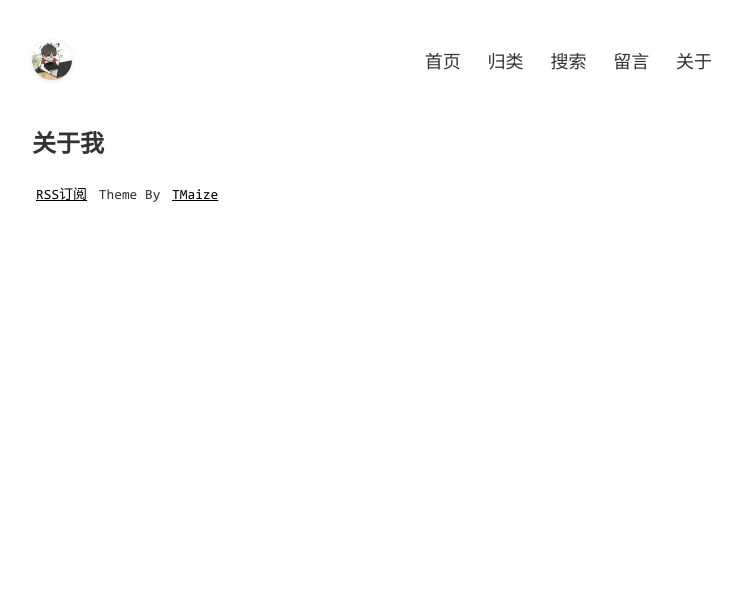
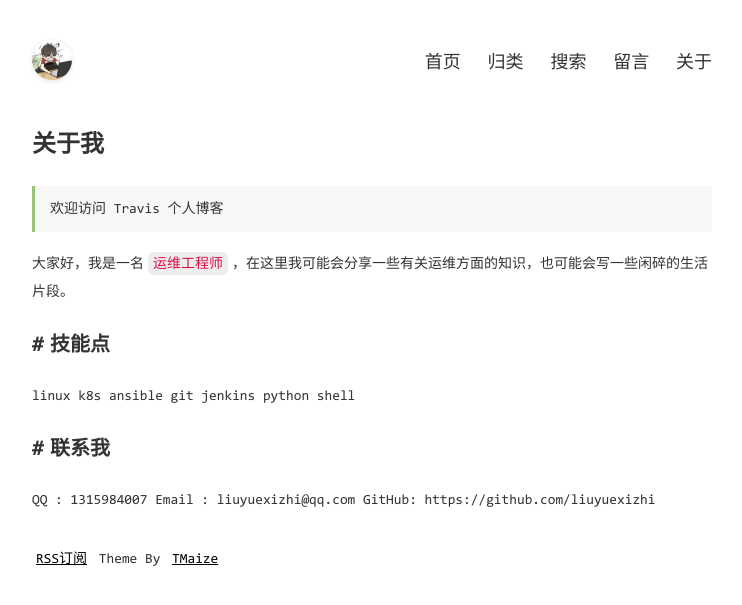
Before and after one commit to liuyuexizhi/liuyuexizhi.github.io, a Jekyll site: the page built from pages/about.md, in a window 1280 px wide. Shown: the top 605 px of the page, without its empty margins (268-1010 px from the left). Built offline with Jekyll 4.4.1, drawn with Linux system fonts in a browser that asks for light colours.

Commit message:
auto push

```diff
--- a/pages/about.md
+++ b/pages/about.md
@@ -2,3 +2,14 @@
 layout: mypost
 title: 关于我
 ---
+> 欢迎访问 Travis 个人博客
+
+大家好，我是一名`运维工程师`，在这里我可能会分享一些有关运维方面的知识，也可能会写一些闲碎的生活片段。
+
+# 技能点
+linux k8s ansible git jenkins python shell
+
+# 联系我
+QQ    : 1315984007
+Email : liuyuexizhi@qq.com
+GitHub: https://github.com/liuyuexizhi
--- a/static/css/post.css
+++ b/static/css/post.css
@@ -1,5 +1,5 @@
 .page-post {
-  font-size: 15px;
+  font-size: 14px;
   line-height: 2;
   word-break: break-all;
 }
```
Also changed, not shown: 2 other files.
